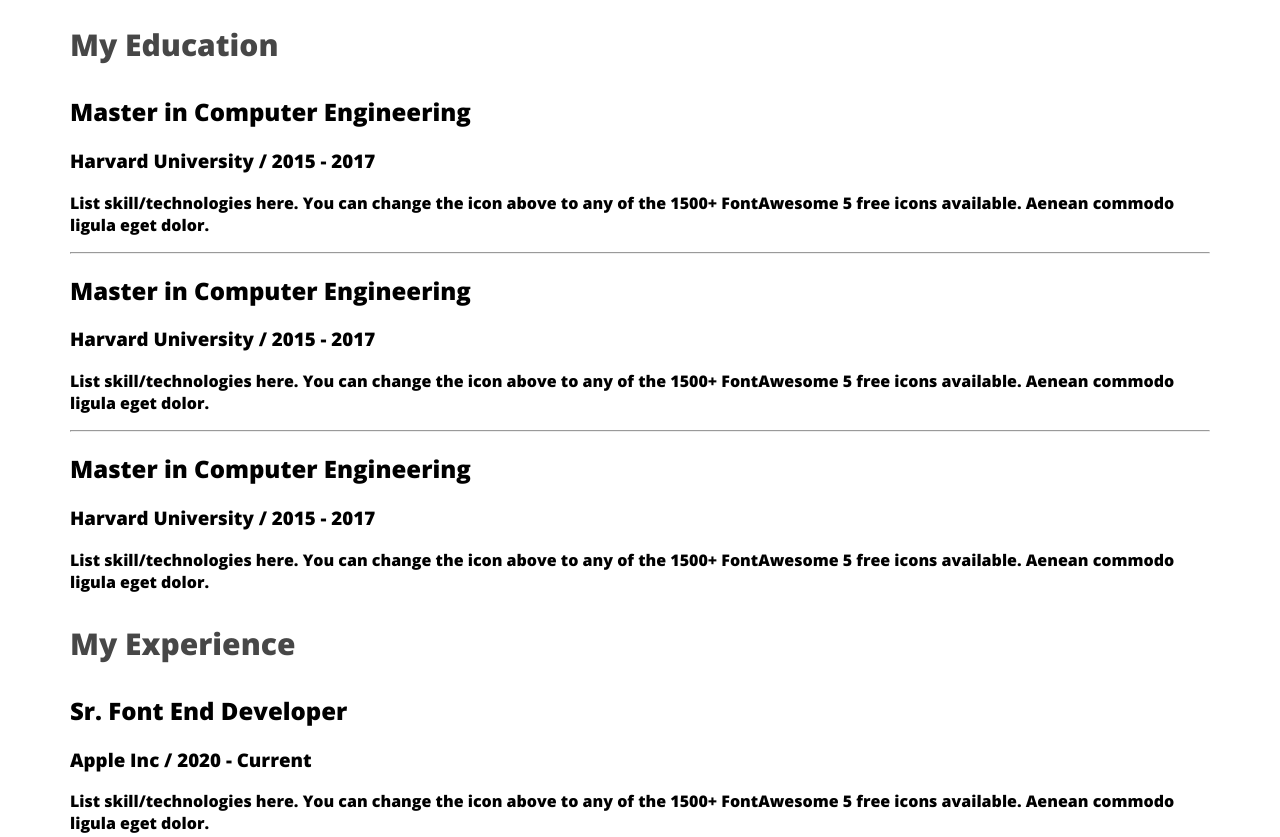
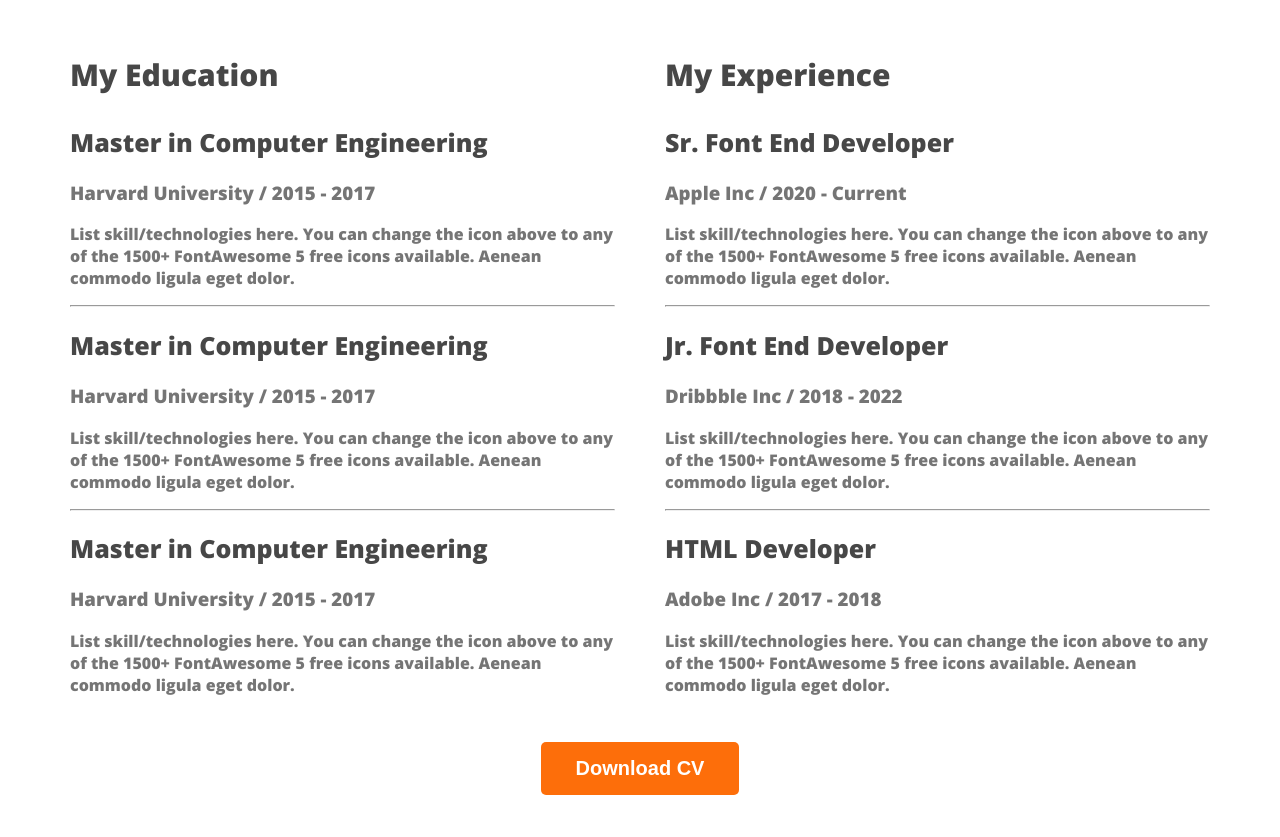
Before and after one commit to mdmasharafilhossain/my-first-portfolio, a plain HTML site: page index.html in a window 1280 px wide. Shown: the part 2220-3057 px from the top of the page. Drawn offline with nearby package versions, Linux system fonts and the light colour scheme.

Commit message:
Resume section complete

```diff
--- a/index.html
+++ b/index.html
@@ -124,6 +124,7 @@ Check out my online resume and project portfolio.
 
 <h3 class="section-title"> A summary of My Resume </h3>
 <!-- .resume-coloumn*2>h3.resume-column-title -->
+<div class="resume-container">
 <div class="resume-coloumn">
     <h3 class="resume-column-title">My Education</h3>
   <div class="resume-item">
@@ -174,6 +175,10 @@ Check out my online resume and project portfolio.
             to any of the 1500+ FontAwesome 5 free icons available. Aenean commodo ligula eget dolor.</p>
       </div>
 </div>
+</div>
+<div class="download-cv">
+    <button class="btn-primary" >Download CV</button>
+</div>
 
 
 </section>
--- a/styles/portflio.css
+++ b/styles/portflio.css
@@ -145,3 +145,24 @@ font-size: 30px;
 font-weight: 700;
 
 }
+.resume-container{
+    display: flex;
+    gap :50px;
+}
+.rersume-item-title{
+    color:  #474747;
+
+font-size: 25px;
+
+font-weight: 700;
+}
+
+
+
+.resume-item-description, .resume-item-institute{
+    color:  #757575;
+}
+.download-cv{
+    text-align: center;
+    margin: 30px;
+}
```
